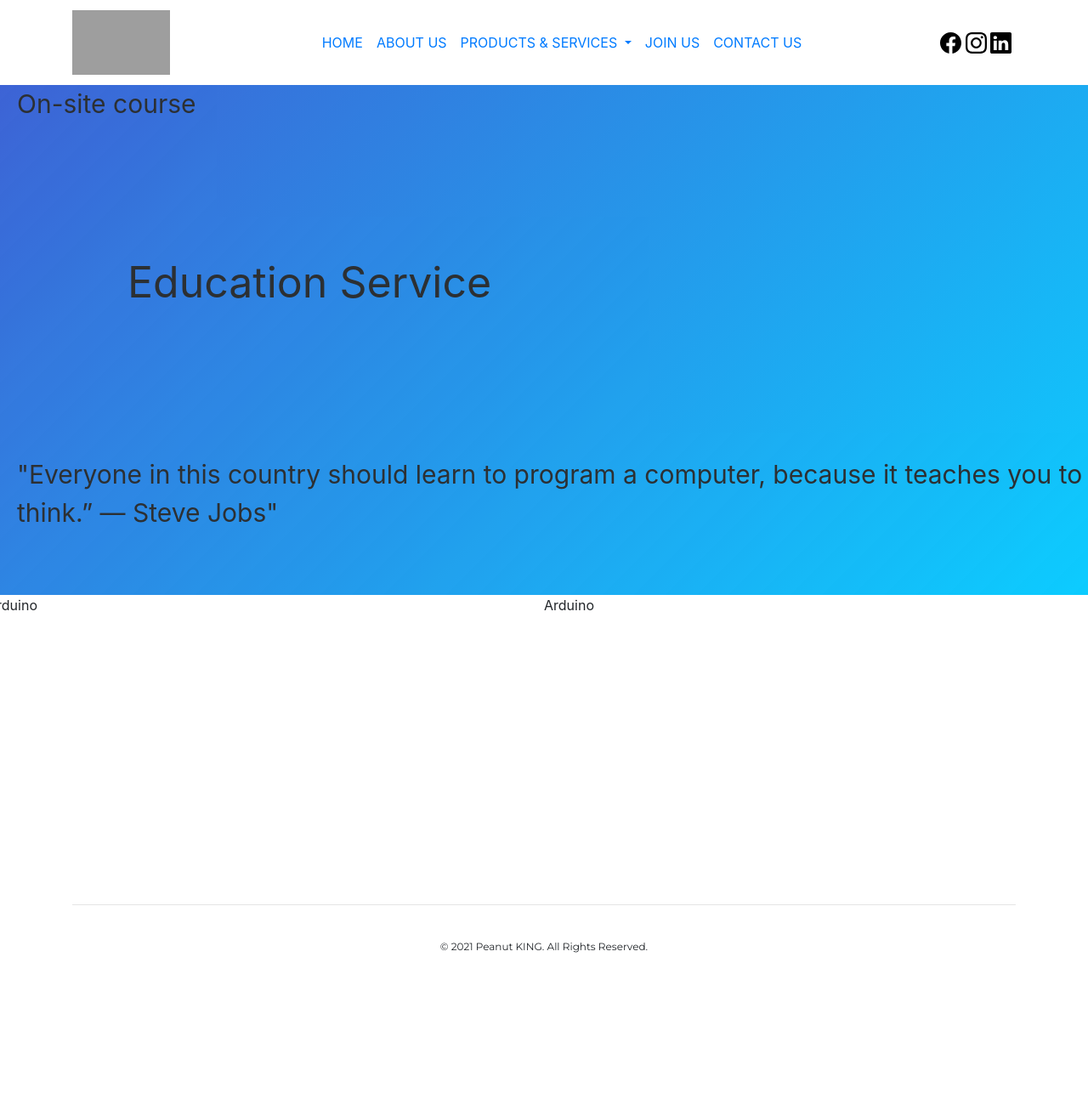
After one commit to yykk7711/peanutking_website, a PHP site: page /services/STEM_edu.html in a window 1280 px wide. The commit adds this page. Shown: the whole page at 85% size. Run offline with PHP 8.4, Linux system fonts and the light colour scheme; some libraries are stand-ins or nearby versions; grey boxes are pictures that could not be loaded.

Commit message:
services updated

```diff
--- a/css/main.css
+++ b/css/main.css
@@ -10,7 +10,10 @@
   margin-left: auto;
   margin-right: auto;
 } */
-
+html, body {
+    max-width: 100%;
+    overflow-x: hidden;
+}
 
 /* index page -----------------------------------------------------------------*/
 .sectionDivFirst{
@@ -21,11 +24,11 @@
 }
 
 .captionJoinUs {
-  position: relative;
+  /* position: relative; */
   z-index: 10;
   /* transform: translateY(-50%); */
-  top: 200px;
   /* left: 50px; */
+  padding-top: 300px;
   width: 100%;
   font-family: Montserrat;
   font-weight: bolder;
@@ -34,7 +37,6 @@
 }
 
 .captionText{
-  position: static;
   top: 300px;
 }
 
@@ -91,7 +93,21 @@ h4{
   background-color: rgba(0,0,0,0);;
 }
 
+.index-cover{
+  opacity: 0.7;
+}
 
+.column {
+  float: left;
+  width: 50%;
+}
+
+/* Clear floats after the columns */
+.row:after {
+  content: "";
+  display: table;
+  clear: both;
+}
 /* #carouselExampleIndicators {
   height: 500px;
   opacity: 1;
@@ -440,3 +456,22 @@ h4{
   position: relative;
   overflow: visible;
 }
+/* services page-----------------------------------------------------------------*/
+.sectionDivEdu{
+  height:500px;
+}
+.on-site-courses{
+  font-size: 30px;
+  padding-left: 20px;
+}
+.edu_title{
+  font-size: 50px;
+  padding: 150px;
+}
+.edu_slogan{
+  font-size: 30px;
+  padding-left: 20px;
+}
+.sectionDivSer{
+  height: 300px;
+}
--- /dev/null
+++ b/services/STEM_edu.html
@@ -0,0 +1,126 @@
+<!DOCTYPE html>
+<html>
+
+<head>
+  <!-- Required meta tags -->
+  <meta charset="utf-8">
+  <meta name="viewport" content="width=device-width, initial-scale=1, shrink-to-fit=no">
+
+  <!-- Bootstrap CSS -->
+  <!-- <link rel="stylesheet" href="https://cdn.jsdelivr.net/npm/bootstrap@4.4.1/dist/css/bootstrap.min.css"
+    integrity="sha384-Vkoo8x4CGsO3+Hhxv8T/Q5PaXtkKtu6ug5TOeNV6gBiFeWPGFN9MuhOf23Q9Ifjh" crossorigin="anonymous"> -->
+  <link href="https://cdn.bootcdn.net/ajax/libs/twitter-bootstrap/4.5.2/css/bootstrap.min.css" rel="stylesheet">
+  <link href="https://cdn.bootcdn.net/ajax/libs/twitter-bootstrap/4.5.2/css/bootstrap-grid.min.css" rel="stylesheet">
+  <script src="https://cdn.bootcdn.net/ajax/libs/twitter-bootstrap/4.5.2/js/bootstrap.min.js"></script>
+  <link href="https://fonts.googleapis.com/css?family=Montserrat&display=swap" rel="stylesheet" />
+  <link href="../css/main.css" rel="stylesheet" />
+  <!-- <script src="https://ajax.googleapis.com/ajax/libs/jquery/3.5.1/jquery.min.js"></script>
+  <script src="https://code.jquery.com/jquery-1.10.2.js"></script> -->
+  <script src="js/jquery.js"></script>
+
+  <title>STEM Education Services</title>
+
+</head>
+
+<body>
+  <header>
+    <!-- Navbar -->
+    <nav class="navbar navbar-expand-lg" id="topbar">
+      <div class="container navbarContainer">
+
+        <!-- ICON -->
+        <a class="navbar-brand" href="index.html" target="_top">
+          <img src="../images/LOGO-BLACK.svg" width="115" height="76" alt="">
+        </a>
+
+        <!-- ITEMS -->
+        <div class="navbarItem" id="navbarSupportedContent">
+          <!-- <ul class="navbar-nav flex-row ml-md-auto d-none d-md-flex">  -->
+          <ul class="navbar-nav flex-row ml-md-auto">
+            <!-- Nav items -->
+            <li class="nav-item">
+              <a class="nav-link" href="../index.html" target="_top">HOME</a>
+            </li>
+
+            <li class="nav-item">
+              <a class="nav-link" href="../aboutus.html" target="_top">ABOUT US</a>
+            </li>
+
+            <li class="nav-item dropdown">
+              <a class="nav-link dropdown-toggle" href="#" id="navbarDropdown" role="button" data-toggle="dropdown" aria-haspopup="true" aria-expanded="false">
+                PRODUCTS & SERVICES
+              </a>
+              <div class="dropdown-menu" aria-labelledby="navbarDropdown">
+                <a class="dropdown-item" href="product-pila.html">Robot PILA</a>
+                <a class="dropdown-item" href="#">PeanutKING Edu Kit</a>
+                <a class="dropdown-item" href="#">Ai Bit</a>
+              </div>
+            </li>
+            <li class="nav-item">
+              <a class="nav-link" href="../joinus.html" target="_top">JOIN US</a>
+            </li>
+            <li class="nav-item">
+              <a class="nav-link" href="../contactus.html" target="_top">CONTACT US</a>
+            </li>
+          </ul>
+        </div>
+
+        <!-- SOCIAL MEDIA -->
+        <div class="navbar-social-media" id="navbarSupportedContent">
+          <ul class="navbar-nav flex-row ml-md-auto ">
+            <li class="nav-item">
+              <a href="https://www.facebook.com/peanut.king.hk" target="_blank">
+                <img class="social_media_icon" src="../images/social_media/facebook.svg" >
+              </a>
+              <a href="https://www.instagram.com/peanut.king.hk/" target="_blank">
+                <img class="social_media_icon" src="../images/social_media/instagram.svg">
+              </a>
+              <a href="https://www.instagram.com/peanut.king.hk/" target="_blank">
+                <img class="social_media_icon" src="../images/social_media/linkedin.svg">
+              </a>
+            </li>
+          </ul>
+        </div>
+      </div>
+    </nav>
+    <script src="https://code.jquery.com/jquery-3.3.1.slim.min.js" integrity="sha384-q8i/X+965DzO0rT7abK41JStQIAqVgRVzpbzo5smXKp4YfRvH+8abtTE1Pi6jizo" crossorigin="anonymous"></script>
+    <script src="https://cdnjs.cloudflare.com/ajax/libs/popper.js/1.14.7/umd/popper.min.js" integrity="sha384-UO2eT0CpHqdSJQ6hJty5KVphtPhzWj9WO1clHTMGa3JDZwrnQq4sF86dIHNDz0W1" crossorigin="anonymous"></script>
+    <script src="https://stackpath.bootstrapcdn.com/bootstrap/4.3.1/js/bootstrap.min.js" integrity="sha384-JjSmVgyd0p3pXB1rRibZUAYoIIy6OrQ6VrjIEaFf/nJGzIxFDsf4x0xIM+B07jRM" crossorigin="anonymous"></script>
+    <script>
+      function myFunction() {
+        var x = document.getElementById("topbar");
+        if (x.className == "navbar-expand-lg") {
+          x.className += " responsive";
+        } else {
+          x.className = "topnav";
+        }
+      }
+    </script>
+  </header>
+
+  <div class="sectionDivEdu" style="height: 600px; background: rgba(0, 202, 255, 1); background: linear-gradient(135deg, rgba(0, 50, 200, 0.8) 0%, rgba(0, 202, 255, 1) 100%);  opacity: 0.95; ">
+    <div class="on-site-courses">
+        On-site course
+    </div>
+    <p class="edu_title">Education Service</p>
+    <div class="edu_slogan">
+      "Everyone in this country should learn to program a computer,
+       because it teaches you to think.”
+       — Steve Jobs"</p>
+     </div>
+  </div>
+
+  <div class="sectionDivSer row">
+    <div class="column">
+      <p class="ser_title">Arduino</p>
+    </div>
+    <div class="column">
+      <p class="ser_title">Arduino</p>
+    </div>
+  </div>
+
+
+  <iframe id="footerDiv" src="../footer.html" width="100%" height="300px" scrolling="no" frameborder="no" allowTransparency="true"></iframe>
+</body>
+
+</html>
```
Also changed, not shown: index.html (+5 -7 lines), php/test.php (+12 -12 lines), 1 other file.
